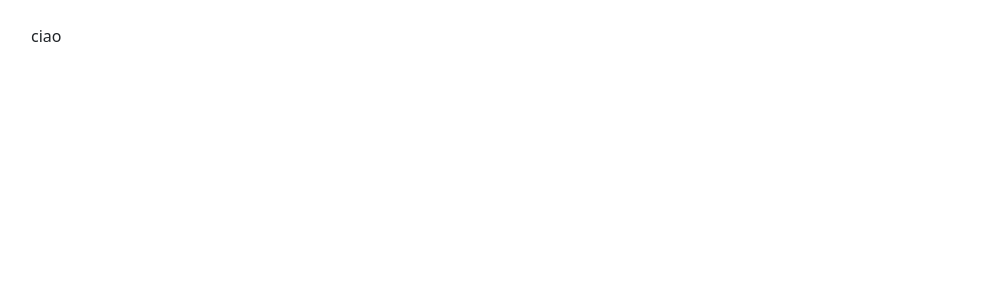
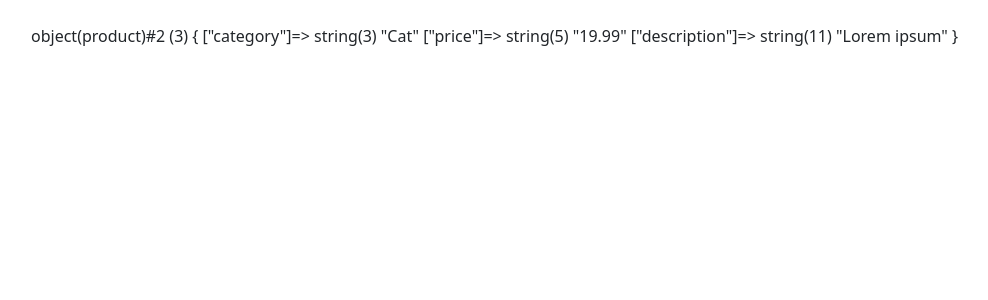
Before and after one commit to vgianluca96/php-oop-2, a PHP site: page / in a window 1280 px wide. Before the commit the part shown is almost empty. Shown: the top 300 px of the page, without its empty margins (51-1039 px from the left). Run offline with PHP 8.4, Linux system fonts and the light colour scheme.

Commit message:
bozza product
creata prima bozza di prodotto

```diff
--- a/index.php
+++ b/index.php
@@ -1,5 +1,21 @@
 <?php
-$message = 'ciao';
+
+
+class product
+{
+    public $category;
+    public $price;
+    public $description;
+
+    function __construct($category, $price, $description)
+    {
+        $this->category  = $category;
+        $this->price = $price;
+        $this->description = $description;
+    }
+}
+
+$product = new product('Cat', '19.99', 'Lorem ipsum');
 ?>
 
 <!DOCTYPE html>
@@ -18,7 +34,7 @@ $message = 'ciao';
     <div class="container py-4">
 
         <?php
-        echo $message;
+        var_dump($product);
         ?>
     </div>
 
```
